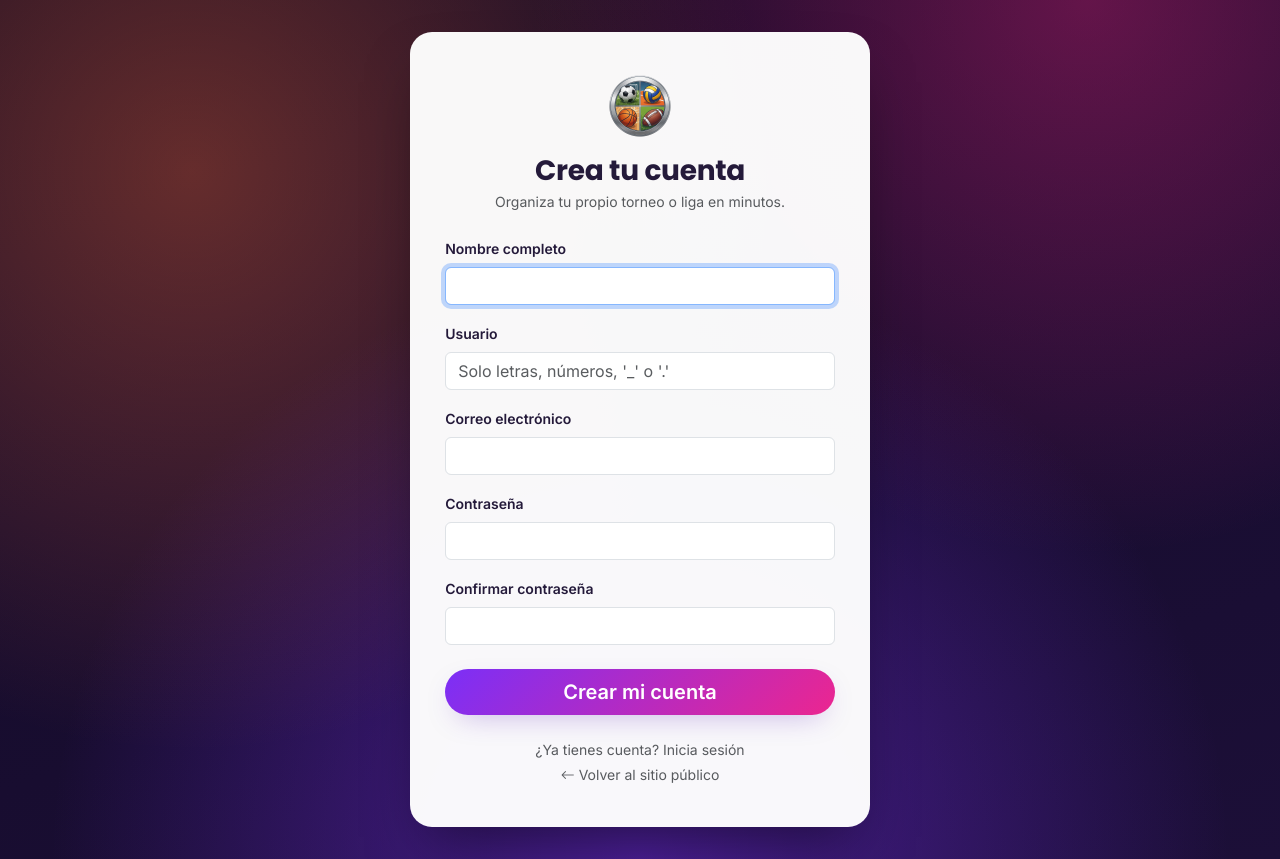
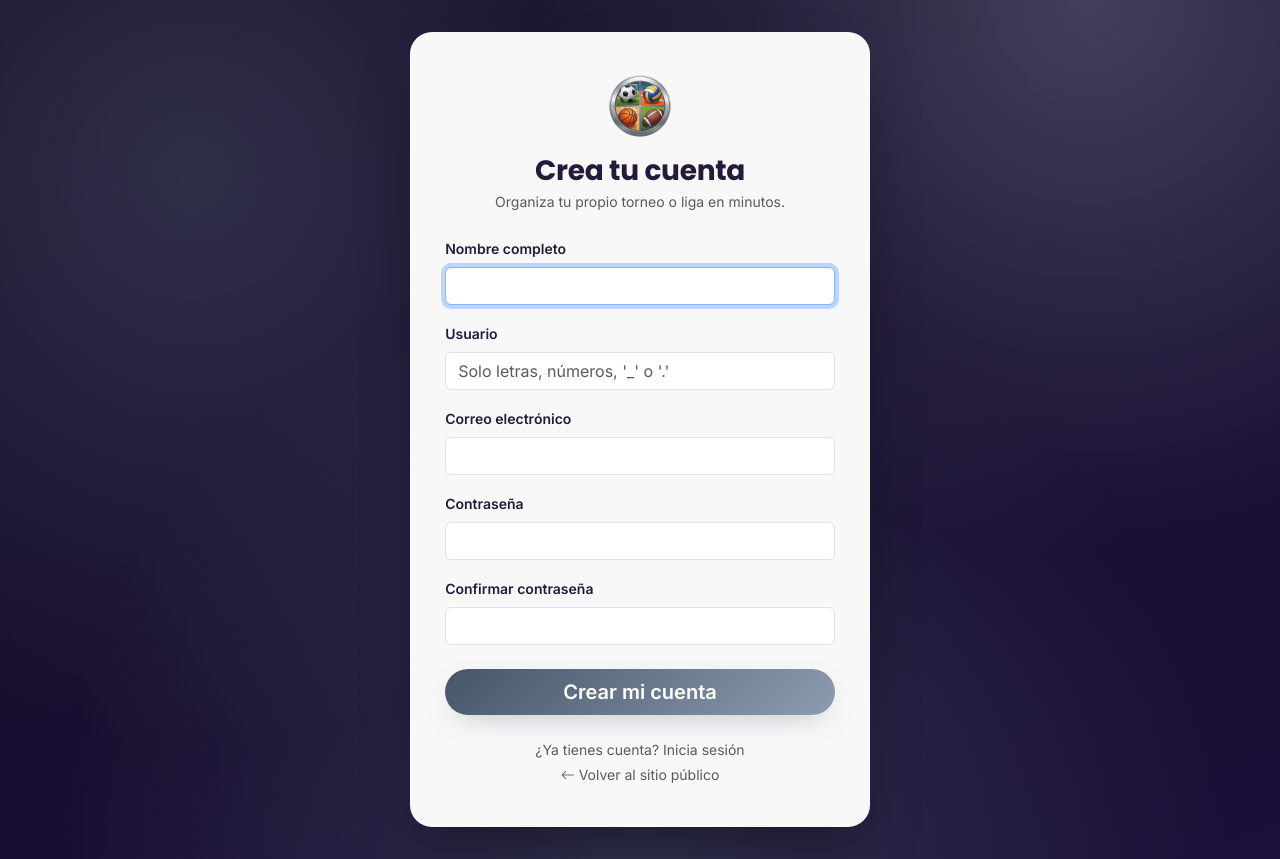
Before and after one commit to sagastumejosue71-oss/basketball_app, a PHP site: page /registro.php in a window 1280 px wide. Run offline with PHP 8.4, Linux system fonts and the light colour scheme; some libraries are stand-ins or nearby versions.

Commit message:
Quitar el rosa/morado fijo de la interfaz genérica del sitio
Encontré varios colores rosa/morado puestos directamente en hexadecimal en
el CSS (sombras, brillos de fondo del hero, botones), que nunca pasaban por
el sistema de variables que ya se había armado para que cada copa use sus
propios colores. Aunque una copa tuviera colores azules o verdes, estas
sombras y brillos seguían saliendo rosa/morado fijo por debajo.

- Se agregan variables "-rgb" (ej. --color-primario-rgb) junto a cada color,
  para poder usarlas dentro de rgba() en sombras y degradados.
- Los valores por defecto en :root (el respaldo antes de que
  torneo_variables_css() los sobreescriba) pasan de morado/rosa a gris
  neutro — esto es lo que hacía que login.php y registro.php (que nunca
  llaman a esa función) se vieran rosa siempre, sin importar el contexto.
- Como ya no existe ninguna copa "predeterminada", el acento rosa de marca
  tampoco tiene sentido reservado para nadie: ahora --color-rosa siempre
  sigue al color de acento que cada copa eligió.

Co-Authored-By: Claude Sonnet 5 <noreply@anthropic.com>

```diff
--- a/assets/css/style.css
+++ b/assets/css/style.css
@@ -4,19 +4,27 @@
    ========================================================= */
 
 :root {
-    --color-primario: #7b2ff7;
-    --color-primario-oscuro: #4a0fb0;
-    --color-secundario: #ff6b35;
-    --color-acento: #ffc93c;
+    /* Estos son solo el respaldo para el primer instante de carga (antes de que
+       torneo_variables_css() los sobreescriba): neutros, no rosa/morado fijo, para
+       que nunca se vea la marca de Copa Estrellas en una copa o página genérica. */
+    --color-primario: #475569;
+    --color-primario-oscuro: #2e3744;
+    --color-secundario: #64748b;
+    --color-acento: #94a3b8;
+    --color-rosa: #94a3b8;
+    --color-primario-rgb: 71, 85, 105;
+    --color-primario-oscuro-rgb: 46, 55, 68;
+    --color-secundario-rgb: 100, 116, 139;
+    --color-acento-rgb: 148, 163, 184;
+    --color-rosa-rgb: 148, 163, 184;
     --color-noche: #120a24;
     --color-noche-2: #1c0f38;
-    --color-rosa: #f72585;
     --bs-body-font-family: 'Inter', -apple-system, BlinkMacSystemFont, 'Segoe UI', sans-serif;
-    --sombra-suave: 0 10px 30px -12px rgba(75, 15, 176, .35);
+    --sombra-suave: 0 10px 30px -12px rgba(var(--color-primario-oscuro-rgb), .35);
     --degradado-principal: linear-gradient(135deg, var(--color-primario) 0%, var(--color-rosa) 55%, var(--color-secundario) 100%);
-    --degradado-noche: radial-gradient(circle at 15% 20%, rgba(255, 107, 53, .35), transparent 45%),
-        radial-gradient(circle at 85% 0%, rgba(247, 37, 133, .35), transparent 40%),
-        radial-gradient(circle at 50% 100%, rgba(123, 47, 247, .5), transparent 55%),
+    --degradado-noche: radial-gradient(circle at 15% 20%, rgba(var(--color-secundario-rgb), .35), transparent 45%),
+        radial-gradient(circle at 85% 0%, rgba(var(--color-rosa-rgb), .35), transparent 40%),
+        radial-gradient(circle at 50% 100%, rgba(var(--color-primario-rgb), .5), transparent 55%),
         linear-gradient(160deg, var(--color-noche) 0%, var(--color-noche-2) 100%);
 }
 
--- a/includes/helpers.php
+++ b/includes/helpers.php
@@ -272,21 +272,43 @@ function color_hex_valido(?string $hex, string $porDefecto): string
  * Estrellas); el resto usa su propio color de acento, así el panel admin y el sitio
  * público de las demás copas se ven neutros según lo que el organizador eligió.
  */
+function color_hex_a_rgb(string $hex): string
+{
+    if (!preg_match('/^#?([0-9a-fA-F]{6})$/', $hex, $m)) {
+        return '0,0,0';
+    }
+    $valor = $m[1];
+    return hexdec(substr($valor, 0, 2)) . ',' . hexdec(substr($valor, 2, 2)) . ',' . hexdec(substr($valor, 4, 2));
+}
+
+/**
+ * Ya no existe ninguna copa "predeterminada" (ese concepto se quitó), así que el acento
+ * rosa fijo de marca tampoco aplica a nadie: cada copa (o el contexto genérico sin copa)
+ * usa su propio acento como "rosa" también, para que degradados/sombras que dependan de
+ * --color-rosa se vean coherentes con los colores que el organizador eligió.
+ */
 function torneo_variables_css(?array $torneo): string
 {
     $primario = color_hex_valido($torneo['color_primario'] ?? null, '#475569');
     $secundario = color_hex_valido($torneo['color_secundario'] ?? null, '#64748b');
     $acento = color_hex_valido($torneo['color_acento'] ?? null, '#94a3b8');
-    $rosa = !empty($torneo['es_predeterminado']) ? '#f72585' : $acento;
     $oscuro = color_oscurecer($primario, 0.35);
 
-    return '<style>:root{'
-        . '--color-primario:' . e($primario) . ';'
-        . '--color-primario-oscuro:' . e($oscuro) . ';'
-        . '--color-secundario:' . e($secundario) . ';'
-        . '--color-acento:' . e($acento) . ';'
-        . '--color-rosa:' . e($rosa) . ';'
-        . '}</style>';
+    $variables = [
+        'color-primario' => $primario,
+        'color-primario-oscuro' => $oscuro,
+        'color-secundario' => $secundario,
+        'color-acento' => $acento,
+        'color-rosa' => $acento,
+    ];
+
+    $css = '';
+    foreach ($variables as $nombre => $valor) {
+        $css .= "--{$nombre}:" . e($valor) . ';';
+        $css .= "--{$nombre}-rgb:" . color_hex_a_rgb($valor) . ';';
+    }
+
+    return "<style>:root{{$css}}</style>";
 }
 
 function redirigir_con_mensaje(string $ruta, string $tipo, string $mensaje): void
```
Also changed, not shown: other parts of assets/css/style.css (+18 -18 lines).
